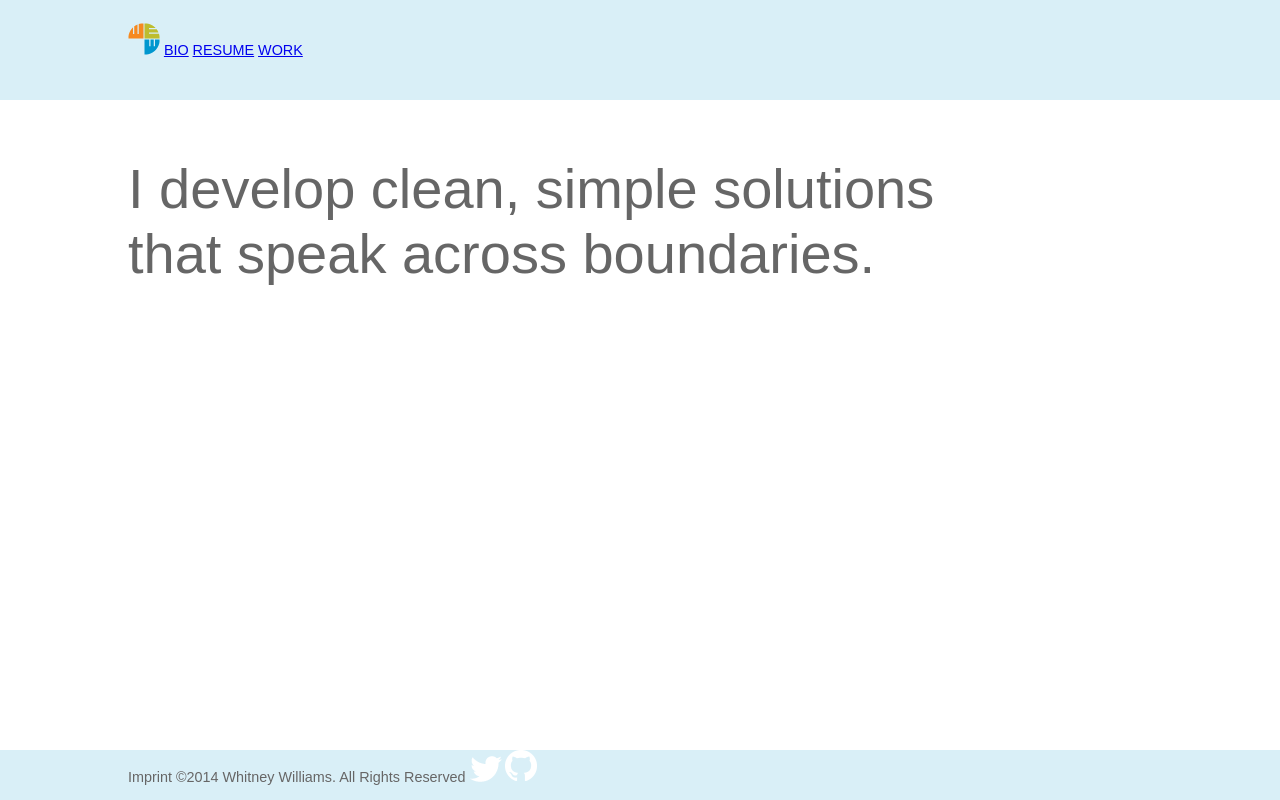
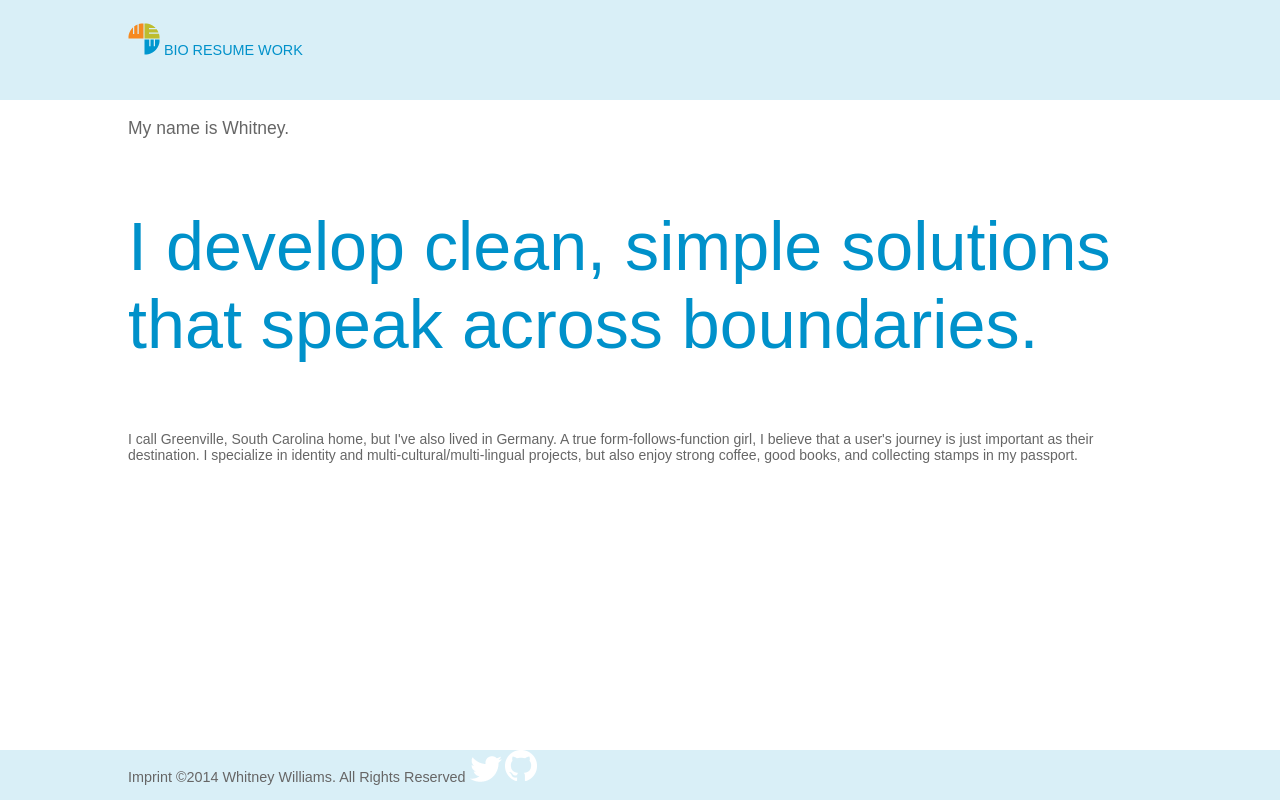
Before and after one commit to wweliz/portfoliosite, a website: page app/index.html in a window 1280 px wide. Drawn offline with nearby package versions, Linux system fonts and the light colour scheme; files that its build step writes are made by us from their sources; a web font is replaced by a local one.

Commit message:
styling for the bio view; added fittext to size hero text

```diff
--- a/app/index.html
+++ b/app/index.html
@@ -50,7 +50,10 @@
 
 		<!-- Scripts -->
 		<script type="text/template" class="bio-template">
-			<p class="herotext">I develop clean, simple solutions <br> that speak across boundaries.</p>
+			<p class="introtext">My name is Whitney.</p>
+			<p class="herotext">I develop clean, simple solutions that speak across boundaries.</p>
+			<p>I call Greenville, South Carolina home, but I've also lived in Germany. A true form-follows-function girl, I believe that a user's journey is just important as their destination. I specialize in identity and multi-cultural/multi-lingual projects, but also enjoy strong coffee, good books, and collecting stamps in my passport.</p>
+			<script> $(".herotext").fitText(1.5); </script>
 		</script>
 
 		<script type="text/template" class="resume-template">
@@ -156,6 +159,7 @@
 		<!-- endbuild -->
 
 		<!-- build:js scripts/main.js -->
+		<script src="scripts/jquery.fittext.js"></script>
 		<script src="scripts/bioview.js"></script>
 		<script src="scripts/resumeview.js"></script>
 		<script src="scripts/workview.js"></script>
--- a/app/scripts/bioview.js
+++ b/app/scripts/bioview.js
@@ -23,5 +23,3 @@ var BioView = Backbone.View.extend({
 	}
 
 });
-
-console.log('bioview.js file loaded');
--- /dev/null
+++ b/app/scripts/jquery.fittext.js
@@ -0,0 +1,43 @@
+/*global jQuery */
+/*!
+* FitText.js 1.2
+*
+* Copyright 2011, Dave Rupert http://daverupert.com
+* Released under the WTFPL license
+* http://sam.zoy.org/wtfpl/
+*
+* Date: Thu May 05 14:23:00 2011 -0600
+*/
+
+(function( $ ){
+
+  $.fn.fitText = function( kompressor, options ) {
+
+    // Setup options
+    var compressor = kompressor || 1,
+        settings = $.extend({
+          'minFontSize' : Number.NEGATIVE_INFINITY,
+          'maxFontSize' : Number.POSITIVE_INFINITY
+        }, options);
+
+    return this.each(function(){
+
+      // Store the object
+      var $this = $(this);
+
+      // Resizer() resizes items based on the object width divided by the compressor * 10
+      var resizer = function () {
+        $this.css('font-size', Math.max(Math.min($this.width() / (compressor*10), parseFloat(settings.maxFontSize)), parseFloat(settings.minFontSize)));
+      };
+
+      // Call once to set.
+      resizer();
+
+      // Call on resize. Opera debounces their resize by default.
+      $(window).on('resize.fittext orientationchange.fittext', resizer);
+
+    });
+
+  };
+
+})( jQuery );
--- a/app/scripts/resumeview.js
+++ b/app/scripts/resumeview.js
@@ -23,5 +23,3 @@ var ResumeView = Backbone.View.extend({
 	}
 
 });
-
-console.log('resumeview.js file loaded');
--- a/app/scripts/router.js
+++ b/app/scripts/router.js
@@ -38,5 +38,3 @@ var AppRouter = Backbone.Router.extend({
 //instantiate the router
 new AppRouter();
 Backbone.history.start();
-
-console.log('router.js file loaded');
--- a/app/scripts/workview.js
+++ b/app/scripts/workview.js
@@ -23,5 +23,3 @@ var WorkView = Backbone.View.extend({
 	}
 
 });
-
-console.log('workview.js file loaded');
--- a/app/styles/main.scss
+++ b/app/styles/main.scss
@@ -13,6 +13,23 @@ body {
 	width: 80%;
 	margin: 0 auto;
 	padding-bottom: 50px;
+}
+
+// a:hover, a:link, a:active, a:visited {
+// 	color: rgb(0, 145, 202);
+// 	text-decoration: none;
+// }
+
+// a:hover {
+// 	color: red;
+// 	text-decoration: underline;
+// }
+
+a {
+	color: rgb(0, 145, 202);
+	text-decoration: none;
+
+	&:hover {text-decoration: underline;}
 }
 
 
@@ -70,9 +87,8 @@ h1, h2, h3, h4 {
 //////////////////////////////////////////////////////////////////////////
 // BIO VIEW STYLING //////////////////////////////////////////////////////
 //////////////////////////////////////////////////////////////////////////
-.herotext{
-	font-size: 4em;
-}
+.introtext {font-size: 1.25em;}
+.herotext {color: rgb(0, 145, 202)}
 
 //////////////////////////////////////////////////////////////////////////
 // FOOTER STYLING ////////////////////////////////////////////////////////
```
